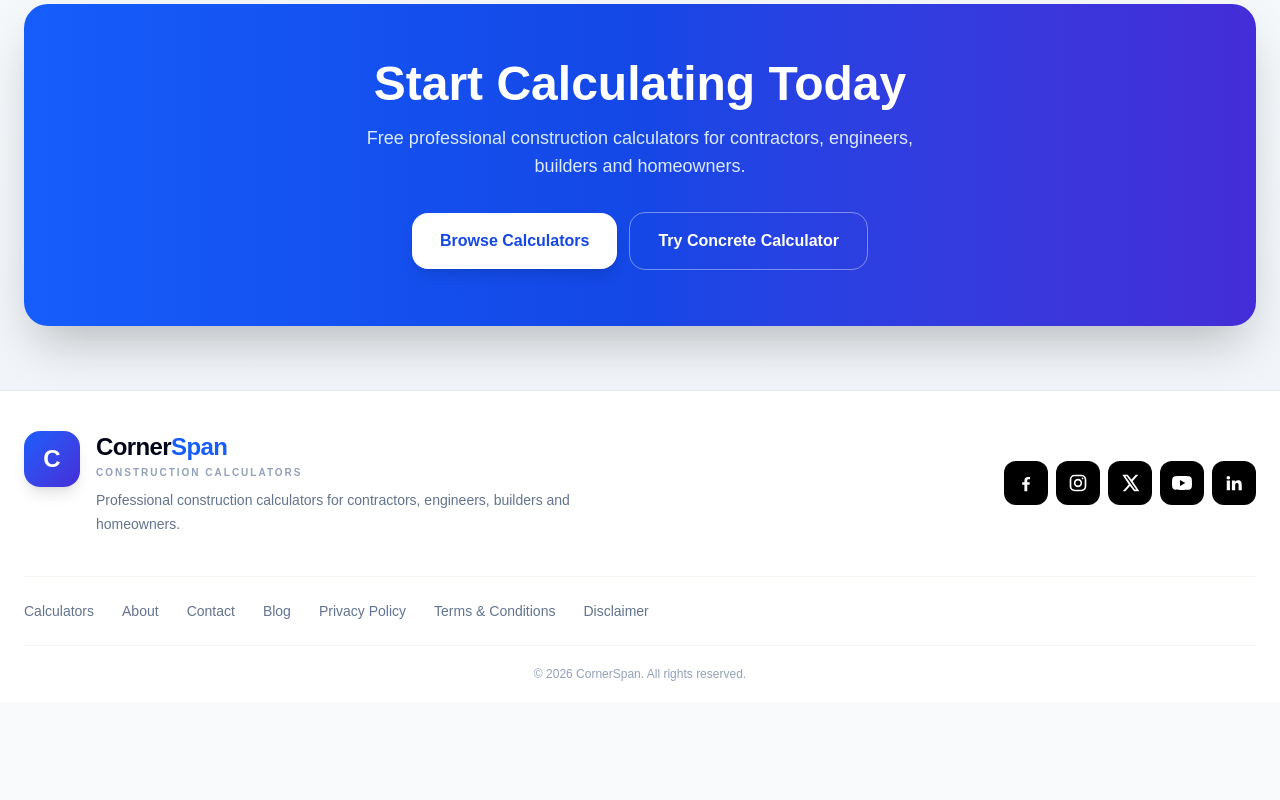
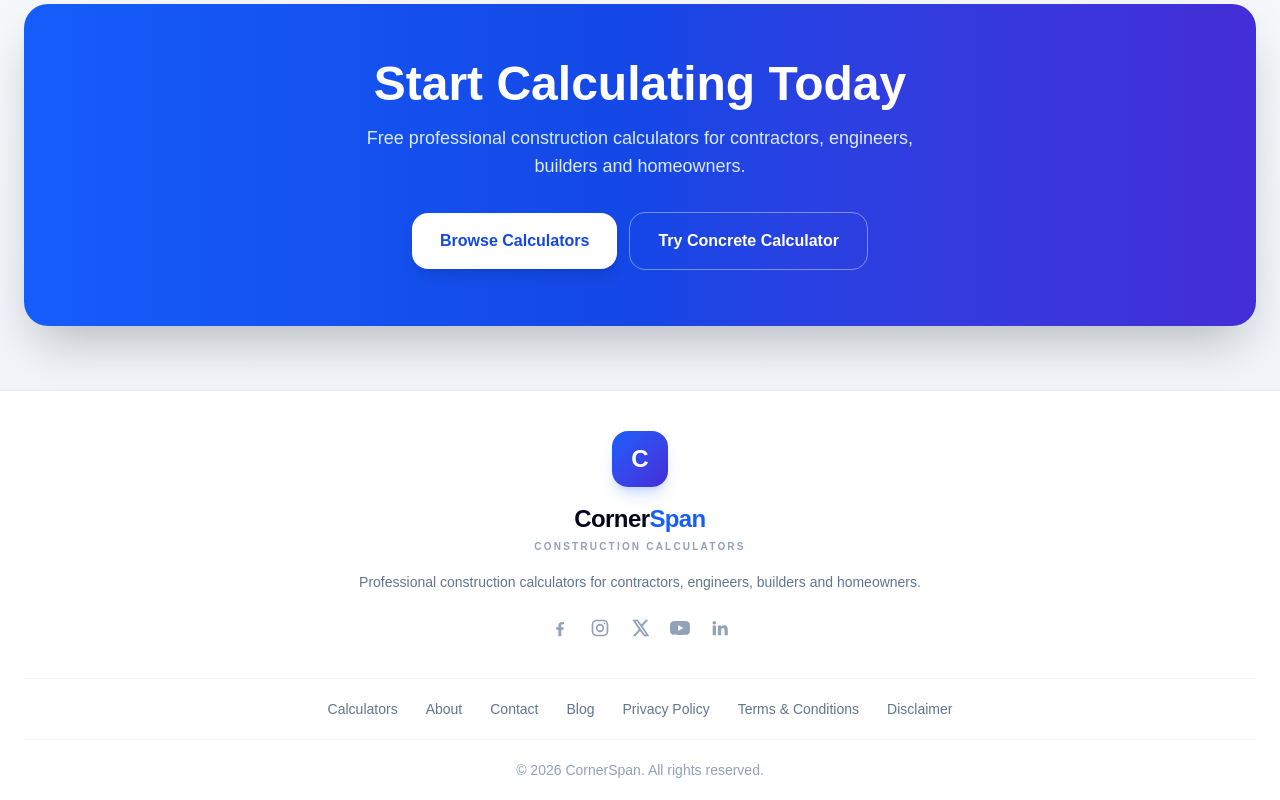
Before and after one commit to km7max-cmd/cornerspan, a Next.js app: page / in a window 1280 px wide. Shown: the part 2055-2855 px from the top of the page. Before the commit the page ends 2757 px from the top, so only its background shows below. Built offline with nearby package versions, Linux system fonts and the light colour scheme.

Commit message:
Refactor Footer component layout and styles

```diff
--- a/components/Footer.tsx
+++ b/components/Footer.tsx
@@ -80,48 +80,48 @@ export default function Footer() {
 
       <div className="mx-auto max-w-7xl px-5 sm:px-6">
 
-        {/* =========================
-            ROW 1
-        ========================== */}
-        <div className="flex flex-col gap-8 py-10 md:flex-row md:items-center md:justify-between">
+        {/* ================================================= */}
+        {/* ROW 1 — BRAND / DESCRIPTION / SOCIAL */}
+        {/* ================================================= */}
 
-          {/* Brand */}
-          <div className="flex items-start gap-4">
+        <div className="flex flex-col items-center py-10 text-center">
 
           {/* Logo */}
+
           <Link
             href="/"
-              className="flex h-14 w-14 shrink-0 items-center justify-center rounded-2xl bg-gradient-to-br from-blue-600 to-indigo-700 text-2xl font-black text-white shadow-lg"
+            aria-label="CornerSpan Home"
+            className="flex h-14 w-14 items-center justify-center rounded-2xl bg-gradient-to-br from-blue-600 to-indigo-700 text-2xl font-black text-white shadow-lg shadow-blue-600/20 transition-transform duration-200 hover:-translate-y-1"
           >
             C
           </Link>
 
-            {/* Name + Description */}
-            <div>
+          {/* Website Name */}
 
           <Link
             href="/"
-                className="block text-2xl font-black tracking-tight text-slate-950"
+            className="mt-4 text-2xl font-black tracking-tight text-slate-950"
           >
             Corner<span className="text-blue-600">Span</span>
           </Link>
 
-              <p className="mt-0.5 text-[10px] font-semibold uppercase tracking-[0.2em] text-slate-400">
+          {/* Tagline */}
+
+          <p className="mt-1 text-[10px] font-bold uppercase tracking-[0.22em] text-slate-400">
             Construction Calculators
           </p>
 
-              <p className="mt-2 max-w-lg text-sm leading-6 text-slate-500">
+          {/* Description */}
+          {/* Starts directly below the logo/brand block */}
+
+          <p className="mt-4 max-w-xl text-sm leading-6 text-slate-500">
             Professional construction calculators for contractors,
             engineers, builders and homeowners.
           </p>
 
-            </div>
+          {/* Social Icons — NO BACKGROUND */}
 
-          </div>
-
-
-          {/* Social Icons */}
-          <div className="flex items-center gap-2">
+          <div className="mt-6 flex items-center justify-center gap-5">
 
             {socials.map((social) => (
               <a
@@ -129,15 +129,11 @@ export default function Footer() {
                 href="#"
                 aria-label={social.name}
                 className="
-                  flex h-11 w-11 items-center justify-center
-                  rounded-xl
-                  bg-black
-                  text-white
-                  transition-all duration-200
+                  text-slate-400
+                  transition-all
+                  duration-200
                   hover:-translate-y-1
-                  hover:bg-blue-600
-                  hover:shadow-lg
-                  hover:shadow-blue-600/25
+                  hover:text-blue-600
                 "
               >
                 {social.icon}
@@ -149,14 +145,15 @@ export default function Footer() {
         </div>
 
 
-        {/* =========================
-            ROW 2
-        ========================== */}
-        <div className="border-y border-slate-100 py-6">
+        {/* ================================================= */}
+        {/* ROW 2 — NORMAL LINKS */}
+        {/* ================================================= */}
+
+        <div className="border-y border-slate-100 py-5">
 
           <nav
             aria-label="Footer navigation"
-            className="flex flex-wrap items-center justify-center gap-x-7 gap-y-3 md:justify-start"
+            className="flex flex-wrap items-center justify-center gap-x-7 gap-y-3"
           >
 
             {links.map((link) => (
@@ -180,12 +177,13 @@ export default function Footer() {
         </div>
 
 
-        {/* =========================
-            ROW 3
-        ========================== */}
+        {/* ================================================= */}
+        {/* ROW 3 — COPYRIGHT */}
+        {/* ================================================= */}
+
         <div className="py-5 text-center">
 
-          <p className="text-xs font-medium text-slate-400">
+          <p className="text-xs font-medium text-slate-400 sm:text-sm">
             © {new Date().getFullYear()} CornerSpan. All rights reserved.
           </p>
 
```
Lines whose indentation alone changed are shown as unchanged.
